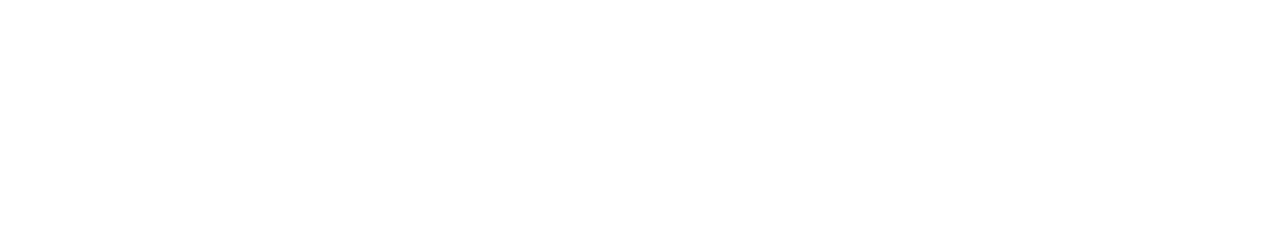
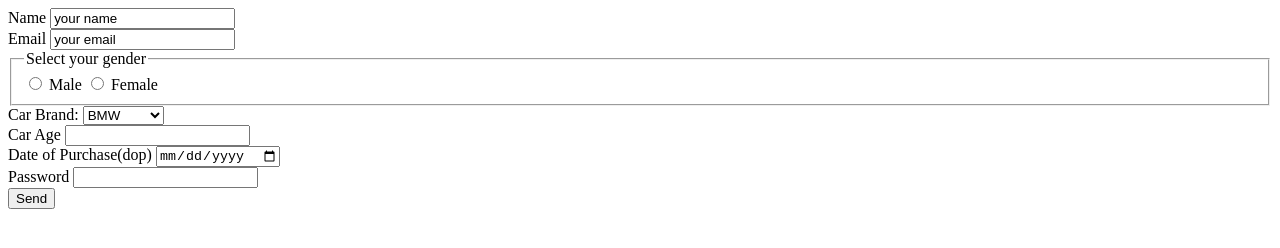
Before and after one commit to acciojob/car-insurance-form-anjupatil, a website: page main.html in a window 1280 px wide. Drawn offline with Linux system fonts and the light colour scheme.

Commit message:
created a submission

```diff
--- a/main.html
+++ b/main.html
@@ -8,6 +8,44 @@
 
 <body>
 	<!-- the entire body must be written by student -->
+	<form method="post">
+		<div>
+		<label for="">Name</label>
+		<input type="text" id="name" class="name" value="your name" required><br>
+		<label for="">Email</label>
+		<input type="email" id="email" class="email" value="your email" required>
+		<fieldset>
+			<legend>Select your gender</legend>
+				<div>
+					<input required type="radio" id="male" class="gender" name="gender" value="male">
+					<label for="male"> Male</label>
+					<input required type="radio" id="female" class="gender" name="gender" value="female">
+					<label for="male"> Female</label>
+				</div>
+		</fieldset>
+			<label for="cars">Car Brand:</label>
+			<select id="cars" name="cars" required>
+				<option value="BMW">BMW</option>
+				<option value="Audi">Audi</option>
+				<option value="Mercedez">Mercedez</option>
+			</select>
+			<br>
+
+
+		<label for="age">Car Age</label>
+		<input type="number" id="carage"><br>
+
+		<label for="dop">Date of Purchase(dop)</label>
+		<input type="date" id="dop" required><br>
+		<label for="password">Password</label>
+		<input type="password" id="password" required><br>
+
+		<div>
+    <input type="submit" value="Send" accesskey="s" />
+  </div>
+		</div>
+
+	</form>
     <script type="text/javascript" src="./script.js">
 </script>
 
```
